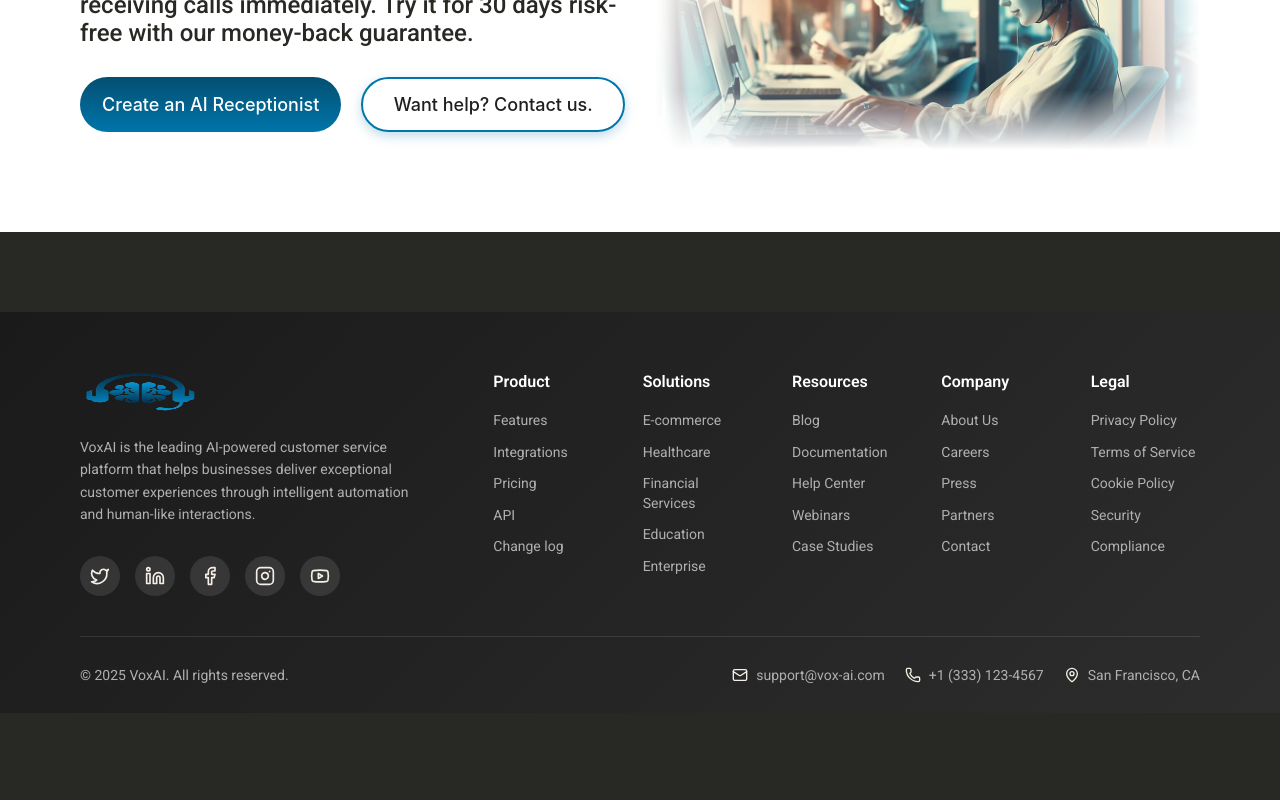
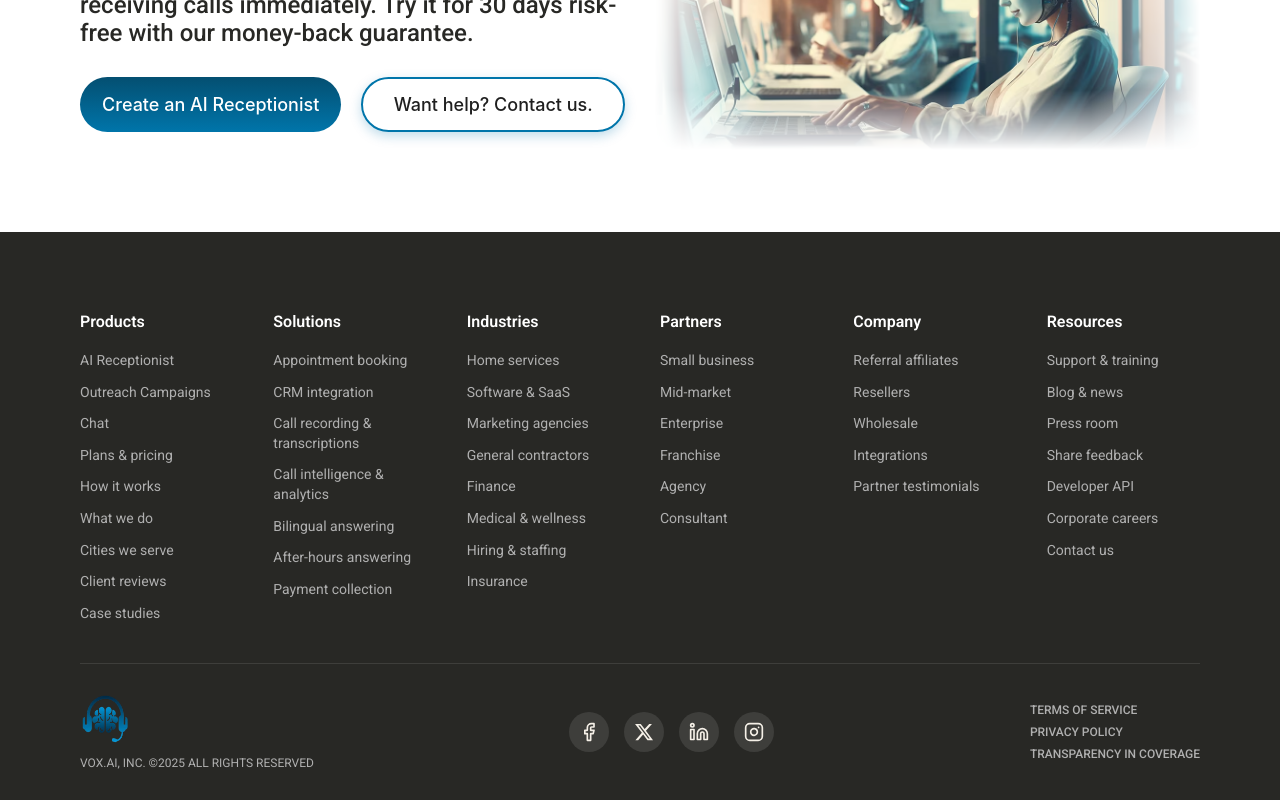
Before and after one commit to AhmedTohamy01/VoxAI, a Next.js app: page / in a window 1280 px wide. Shown: the part 4491-5291 px from the top of the page. Before the commit the page ends 5204 px from the top, so only its background shows below. Built offline with nearby package versions, Linux system fonts and the light colour scheme.

Commit message:
feat [Footer] : add final footer improvements

```diff
--- a/components/Layout/Footer/Footer.tsx
+++ b/components/Layout/Footer/Footer.tsx
@@ -2,138 +2,192 @@
 import styled from 'styled-components'
 import Image from 'next/image'
 import Link from 'next/link'
-import { motion } from 'framer-motion'
-import {
-  Twitter,
-  Linkedin,
-  Facebook,
-  Instagram,
-  Youtube,
-  Mail,
-  Phone,
-  MapPin
-} from 'lucide-react'
+import { motion, useInView } from 'framer-motion'
+import { Linkedin, Facebook, Instagram, MessageCircle } from 'lucide-react'
+import { useRef } from 'react'
 
 /*---> Component <---*/
 export default function Footer() {
+  const ref = useRef(null)
+  const isInView = useInView(ref, { once: true, margin: '-100px' })
+
+  // Custom X (Twitter) Icon Component
+  const XIcon = ({ size = 20 }: { size?: number }) => (
+    <svg
+      width={size}
+      height={size}
+      viewBox='0 0 24 24'
+      fill='currentColor'
+      xmlns='http://www.w3.org/2000/svg'
+    >
+      <path d='M18.244 2.25h3.308l-7.227 8.26 8.502 11.24H16.17l-5.214-6.817L4.99 21.75H1.68l7.73-8.835L1.254 2.25H8.08l4.713 6.231zm-1.161 17.52h1.833L7.084 4.126H5.117z' />
+    </svg>
+  )
+
   return (
     <FooterWrapper
-      as={motion.footer}
+      ref={ref}
+      as={motion.div}
       initial={{ opacity: 0, y: 50 }}
-      animate={{ opacity: 1, y: 0 }}
-      transition={{ duration: 0.8, ease: 'easeOut' }}
+      animate={isInView ? { opacity: 1, y: 0 } : {}}
+      transition={{ duration: 3, ease: 'easeOut' }}
     >
       <FooterContent>
-        <FooterTop>
-          <LogoSection>
-            <Link href="/">
+        {/* Main Content Section */}
+        <MainSection>
+          <MainColumns>
+            <MainColumn>
+              <ColumnTitle>Products</ColumnTitle>
+              <MainLink href='/ai-receptionist'>AI Receptionist</MainLink>
+              <MainLink href='/outreach-campaigns'>Outreach Campaigns</MainLink>
+              <MainLink href='/chat'>Chat</MainLink>
+              <MainLink href='/plans-pricing'>Plans & pricing</MainLink>
+              <MainLink href='/how-it-works'>How it works</MainLink>
+              <MainLink href='/what-we-do'>What we do</MainLink>
+              <MainLink href='/cities-we-serve'>Cities we serve</MainLink>
+              <MainLink href='/client-reviews'>Client reviews</MainLink>
+              <MainLink href='/case-studies'>Case studies</MainLink>
+            </MainColumn>
+
+            <MainColumn>
+              <ColumnTitle>Solutions</ColumnTitle>
+              <MainLink href='/appointment-booking'>
+                Appointment booking
+              </MainLink>
+              <MainLink href='/crm-integration'>CRM integration</MainLink>
+              <MainLink href='/call-recording'>
+                Call recording & transcriptions
+              </MainLink>
+              <MainLink href='/call-intelligence'>
+                Call intelligence & analytics
+              </MainLink>
+              <MainLink href='/bilingual-answering'>
+                Bilingual answering
+              </MainLink>
+              <MainLink href='/after-hours-answering'>
+                After-hours answering
+              </MainLink>
+              <MainLink href='/payment-collection'>Payment collection</MainLink>
+            </MainColumn>
+
+            <MainColumn>
+              <ColumnTitle>Industries</ColumnTitle>
+              <MainLink href='/home-services'>Home services</MainLink>
+              <MainLink href='/software-saas'>Software & SaaS</MainLink>
+              <MainLink href='/marketing-agencies'>Marketing agencies</MainLink>
+              <MainLink href='/general-contractors'>
+                General contractors
+              </MainLink>
+              <MainLink href='/finance'>Finance</MainLink>
+              <MainLink href='/medical-wellness'>Medical & wellness</MainLink>
+              <MainLink href='/hiring-staffing'>Hiring & staffing</MainLink>
+              <MainLink href='/insurance'>Insurance</MainLink>
+            </MainColumn>
+
+            <MainColumn>
+              <ColumnTitle>Partners</ColumnTitle>
+              <MainLink href='/small-business'>Small business</MainLink>
+              <MainLink href='/mid-market'>Mid-market</MainLink>
+              <MainLink href='/enterprise'>Enterprise</MainLink>
+              <MainLink href='/franchise'>Franchise</MainLink>
+              <MainLink href='/agency'>Agency</MainLink>
+              <MainLink href='/consultant'>Consultant</MainLink>
+            </MainColumn>
+
+            <MainColumn>
+              <ColumnTitle>Company</ColumnTitle>
+              <MainLink href='/referral-affiliates'>
+                Referral affiliates
+              </MainLink>
+              <MainLink href='/resellers'>Resellers</MainLink>
+              <MainLink href='/wholesale'>Wholesale</MainLink>
+              <MainLink href='/integrations'>Integrations</MainLink>
+              <MainLink href='/partner-testimonials'>
+                Partner testimonials
+              </MainLink>
+            </MainColumn>
+
+            <MainColumn>
+              <ColumnTitle>Resources</ColumnTitle>
+              <MainLink href='/support-training'>Support & training</MainLink>
+              <MainLink href='/blog-news'>Blog & news</MainLink>
+              <MainLink href='/press-room'>Press room</MainLink>
+              <MainLink href='/share-feedback'>Share feedback</MainLink>
+              <MainLink href='/developer-api'>Developer API</MainLink>
+              <MainLink href='/corporate-careers'>Corporate careers</MainLink>
+              <MainLink href='/contact-us'>Contact us</MainLink>
+            </MainColumn>
+          </MainColumns>
+        </MainSection>
+
+        {/* Bottom Section */}
+        <BottomSection>
+          <BottomLeft>
+            <Link href='/'>
               <Image
                 src='/img/recepta-logo.avif'
-                alt='VoxAI Logo'
-                width={120}
-                height={40}
+                alt='ReceptaAI Logo'
+                width={50}
+                height={50}
               />
             </Link>
-            <CompanyDescription>
-              VoxAI is the leading AI-powered customer service platform that helps businesses deliver exceptional customer experiences through intelligent automation and human-like interactions.
-            </CompanyDescription>
+            <CopyrightText>
+              VOX.AI, INC. ©{new Date().getFullYear()} ALL RIGHTS RESERVED
+            </CopyrightText>
+          </BottomLeft>
+          <BottomCenter>
             <SocialLinks>
-              <SocialLink href="https://twitter.com" target="_blank" aria-label="Twitter">
-                <Twitter size={20} />
+              <SocialLink
+                href='https://facebook.com'
+                target='_blank'
+                aria-label='Facebook'
+              >
+                <Facebook size={20} />
               </SocialLink>
-              <SocialLink href="https://linkedin.com" target="_blank" aria-label="LinkedIn">
+              <SocialLink
+                href='https://x.com'
+                target='_blank'
+                aria-label='X (Twitter)'
+              >
+                <XIcon size={20} />
+              </SocialLink>
+              <SocialLink
+                href='https://linkedin.com'
+                target='_blank'
+                aria-label='LinkedIn'
+              >
                 <Linkedin size={20} />
               </SocialLink>
-              <SocialLink href="https://facebook.com" target="_blank" aria-label="Facebook">
-                <Facebook size={20} />
-              </SocialLink>
-              <SocialLink href="https://instagram.com" target="_blank" aria-label="Instagram">
+              <SocialLink
+                href='https://instagram.com'
+                target='_blank'
+                aria-label='Instagram'
+              >
                 <Instagram size={20} />
               </SocialLink>
-              <SocialLink href="https://youtube.com" target="_blank" aria-label="YouTube">
-                <Youtube size={20} />
-              </SocialLink>
             </SocialLinks>
-          </LogoSection>
+          </BottomCenter>
+          <BottomRight>
+            <LegalLink href='/terms'>TERMS OF SERVICE</LegalLink>
+            <LegalLink href='/privacy'>PRIVACY POLICY</LegalLink>
+            <LegalLink href='/transparency'>TRANSPARENCY IN COVERAGE</LegalLink>
+          </BottomRight>
+        </BottomSection>
+      </FooterContent>
 
-          <FooterColumns>
-            <FooterColumn>
-              <ColumnTitle>Product</ColumnTitle>
-              <FooterLink href="/features">Features</FooterLink>
-              <FooterLink href="/integrations">Integrations</FooterLink>
-              <FooterLink href="/pricing">Pricing</FooterLink>
-              <FooterLink href="/api">API</FooterLink>
-              <FooterLink href="/changelog">Change log</FooterLink>
-            </FooterColumn>
-
-            <FooterColumn>
-              <ColumnTitle>Solutions</ColumnTitle>
-              <FooterLink href="/ecommerce">E-commerce</FooterLink>
-              <FooterLink href="/healthcare">Healthcare</FooterLink>
-              <FooterLink href="/financial">Financial Services</FooterLink>
-              <FooterLink href="/education">Education</FooterLink>
-              <FooterLink href="/enterprise">Enterprise</FooterLink>
-            </FooterColumn>
-
-            <FooterColumn>
-              <ColumnTitle>Resources</ColumnTitle>
-              <FooterLink href="/blog">Blog</FooterLink>
-              <FooterLink href="/documentation">Documentation</FooterLink>
-              <FooterLink href="/help">Help Center</FooterLink>
-              <FooterLink href="/webinars">Webinars</FooterLink>
-              <FooterLink href="/case-studies">Case Studies</FooterLink>
-            </FooterColumn>
-
-            <FooterColumn>
-              <ColumnTitle>Company</ColumnTitle>
-              <FooterLink href="/about">About Us</FooterLink>
-              <FooterLink href="/careers">Careers</FooterLink>
-              <FooterLink href="/press">Press</FooterLink>
-              <FooterLink href="/partners">Partners</FooterLink>
-              <FooterLink href="/contact">Contact</FooterLink>
-            </FooterColumn>
-
-            <FooterColumn>
-              <ColumnTitle>Legal</ColumnTitle>
-              <FooterLink href="/privacy">Privacy Policy</FooterLink>
-              <FooterLink href="/terms">Terms of Service</FooterLink>
-              <FooterLink href="/cookies">Cookie Policy</FooterLink>
-              <FooterLink href="/security">Security</FooterLink>
-              <FooterLink href="/compliance">Compliance</FooterLink>
-            </FooterColumn>
-          </FooterColumns>
-        </FooterTop>
-
-        <FooterBottom>
-          <Copyright>
-            © {new Date().getFullYear()} VoxAI. All rights reserved.
-          </Copyright>
-          <ContactInfo>
-            <ContactItem>
-              <Mail size={16} />
-              <span>support@vox-ai.com</span>
-            </ContactItem>
-            <ContactItem>
-              <Phone size={16} />
-              <span>+1 (333) 123-4567</span>
-            </ContactItem>
-            <ContactItem>
-              <MapPin size={16} />
-              <span>San Francisco, CA</span>
-            </ContactItem>
-          </ContactInfo>
-        </FooterBottom>
-      </FooterContent>
+      {/* Floating Chat Bubble */}
+      <FloatingChatBubble href='/chat' aria-label='Chat with us'>
+        <MessageCircle size={24} />
+      </FloatingChatBubble>
     </FooterWrapper>
   )
 }
 
 /*---> Styles <---*/
 const FooterWrapper = styled.footer`
-  background: linear-gradient(135deg, #1a1a1a 0%, #2d2d2d 100%);
-  color: #f5f0e7;
-  padding: 60px 0 30px;
-  margin-top: 80px;
+  color: #ffffff;
+  position: relative;
+  padding-top: 40px;
 `
 
 const FooterContent = styled.div`
@@ -146,35 +200,89 @@
   }
 `
 
-const FooterTop = styled.div`
+const MainSection = styled.div`
+  padding: 40px 0;
+`
+
+const MainColumns = styled.div`
   display: grid;
-  grid-template-columns: 1fr 2fr;
-  gap: 60px;
-  margin-bottom: 40px;
+  grid-template-columns: repeat(6, 1fr);
+  gap: 40px;
 
   @media (max-width: 1024px) {
+    grid-template-columns: repeat(3, 1fr);
+    gap: 30px;
+  }
+
+  @media (max-width: 768px) {
+    grid-template-columns: repeat(2, 1fr);
+    gap: 25px;
+  }
+
+  @media (max-width: 480px) {
     grid-template-columns: 1fr;
-    gap: 40px;
   }
 `
 
-const LogoSection = styled.div`
+const MainColumn = styled.div`
   display: flex;
   flex-direction: column;
-  gap: 20px;
+  gap: 12px;
 `
 
-const CompanyDescription = styled.p`
+const ColumnTitle = styled.h3`
+  font-size: 16px;
+  font-weight: 600;
+  color: #ffffff;
+  margin: 0 0 8px 0;
+`
+
+const MainLink = styled(Link)`
   color: #b0b0b0;
-  line-height: 1.6;
+  text-decoration: none;
   font-size: 14px;
+  transition: color 0.3s ease;
+  line-height: 1.4;
+
+  &:hover {
+    color: #ffffff;
+  }
+`
+
+const BottomSection = styled.div`
+  display: flex;
+  justify-content: space-between;
+  align-items: center;
+  padding: 30px 0;
+  border-top: 1px solid rgba(255, 255, 255, 0.1);
+
+  @media (max-width: 768px) {
+    flex-direction: column;
+    gap: 20px;
+    text-align: center;
+  }
+`
+
+const BottomLeft = styled.div`
+  display: flex;
+  flex-direction: column;
+  gap: 8px;
+`
+
+const CopyrightText = styled.p`
+  color: #b0b0b0;
+  font-size: 12px;
   margin: 0;
+`
+
+const BottomCenter = styled.div`
+  display: flex;
+  justify-content: center;
 `
 
 const SocialLinks = styled.div`
   display: flex;
   gap: 15px;
-  margin-top: 10px;
 `
 
 const SocialLink = styled.a`
@@ -195,85 +303,60 @@
   }
 `
 
-const FooterColumns = styled.div`
-  display: grid;
-  grid-template-columns: repeat(5, 1fr);
-  gap: 40px;
+const BottomRight = styled.div`
+  display: flex;
+  flex-direction: column;
+  gap: 8px;
 
   @media (max-width: 768px) {
-    grid-template-columns: repeat(2, 1fr);
-    gap: 30px;
-  }
-
-  @media (max-width: 480px) {
-    grid-template-columns: 1fr;
+    align-items: center;
   }
 `
 
-const FooterColumn = styled.div`
-  display: flex;
-  flex-direction: column;
-  gap: 12px;
-`
-
-const ColumnTitle = styled.h3`
-  font-size: 16px;
-  font-weight: 600;
-  color: #ffffff;
-  margin: 0 0 8px 0;
-`
-
-const FooterLink = styled(Link)`
+const LegalLink = styled(Link)`
   color: #b0b0b0;
   text-decoration: none;
-  font-size: 14px;
+  font-size: 12px;
+  font-weight: 500;
   transition: color 0.3s ease;
-  line-height: 1.4;
 
   &:hover {
     color: #ffffff;
   }
 `
 
-const FooterBottom = styled.div`
+const FloatingChatBubble = styled(Link)`
+  position: fixed;
+  bottom: 30px;
+  width: 60px;
+  height: 60px;
+  background: linear-gradient(to bottom, #044f71, #0075aa);
+  border-radius: 50%;
   display: flex;
-  justify-content: space-between;
   align-items: center;
-  padding-top: 30px;
-  border-top: 1px solid rgba(255, 255, 255, 0.1);
+  justify-content: center;
+  color: #ffffff;
+  text-decoration: none;
+  box-shadow: 0 4px 20px rgba(4, 79, 113, 0.3);
+  transition: all 0.3s ease;
+  z-index: 1000;
 
-  @media (max-width: 768px) {
-    flex-direction: column;
-    gap: 20px;
-    text-align: center;
+  /* Position relative to the 1440px max-width container */
+  left: calc(50% + 720px - 30px);
+  transform: translateX(-100%);
+
+  @media (max-width: 1440px) {
+    left: auto;
+    right: 30px;
+    transform: none;
+  }
+
+  &:hover {
+    filter: brightness(0.92);
+    transform: translateX(-100%) scale(1.1);
+
+    @media (max-width: 1440px) {
+      transform: scale(1.1);
+    }
   }
 `
-
-const Copyright = styled.p`
-  color: #b0b0b0;
-  font-size: 14px;
-  margin: 0;
-`
-
-const ContactInfo = styled.div`
-  display: flex;
-  gap: 20px;
-  align-items: center;
-
-  @media (max-width: 768px) {
-    flex-direction: column;
-    gap: 10px;
-  }
-`
-
-const ContactItem = styled.div`
-  display: flex;
-  align-items: center;
-  gap: 8px;
-  color: #b0b0b0;
-  font-size: 14px;
-
-  svg {
-    color: #f5f0e7;
-  }
-`
```
